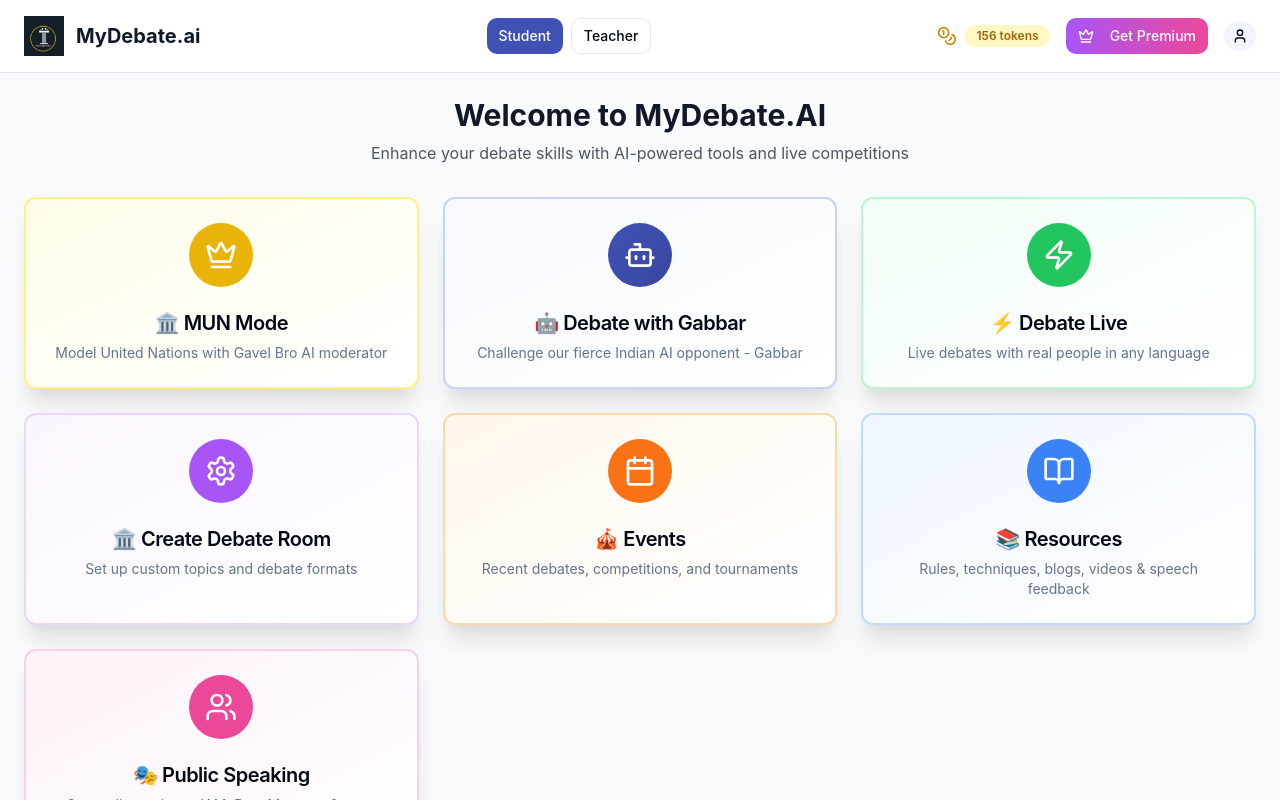
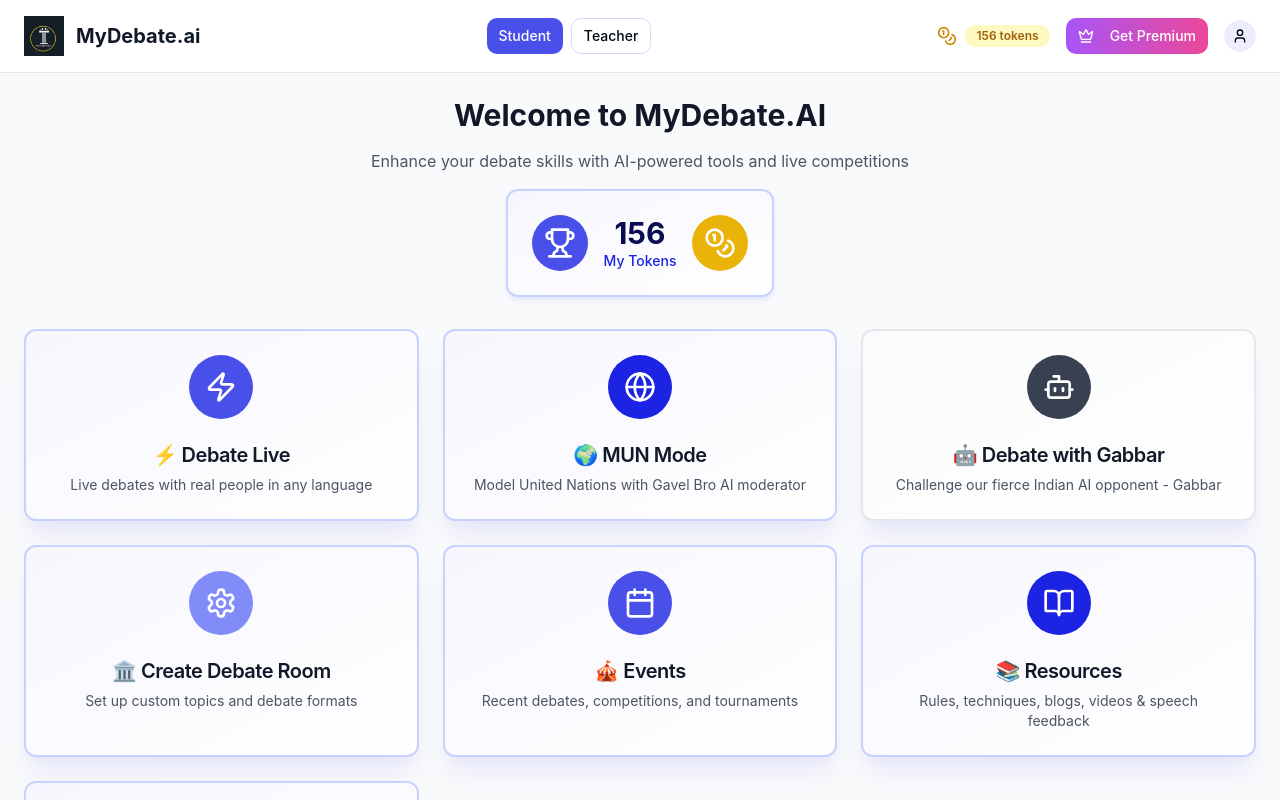
Before and after one commit to taha-sadikot-m/debate_Room_and_AI_Debate, a React (Vite) app: page / in a window 1280 px wide. Shown: the top 800 px of the page. Built offline with nearby package versions, Linux system fonts and the light colour scheme.

Commit message:
feat: Improve UI and add tokens page
-   Debate live is the first option.
-   Include the tokens page on the top.
-   Use indigo color for the icon.
-   Use the UN logo for MUN.
-   Use indigo blue and black color combination.

```diff
--- a/src/components/StudentDashboard.tsx
+++ b/src/components/StudentDashboard.tsx
@@ -3,7 +3,7 @@ import React from 'react';
 import { Button } from '@/components/ui/button';
 import { Card, CardContent, CardDescription, CardHeader, CardTitle } from '@/components/ui/card';
 import { Badge } from '@/components/ui/badge';
-import { Coins } from 'lucide-react';
+import { Coins, Trophy } from 'lucide-react';
 import MainMenuCard from '@/components/dashboard/MainMenuCard';
 
 interface StudentDashboardProps {
@@ -31,10 +31,30 @@ const StudentDashboard = ({
 }: StudentDashboardProps) => {
   return (
     <div className="max-w-7xl mx-auto p-6 space-y-8">
-      {/* Header Section */}
-      <div className="text-center">
+      {/* Header Section with Tokens */}
+      <div className="text-center space-y-4">
         <h1 className="text-3xl font-bold text-gray-900">Welcome to MyDebate.AI</h1>
-        <p className="text-gray-600 mt-2">Enhance your debate skills with AI-powered tools and live competitions</p>
+        <p className="text-gray-600">Enhance your debate skills with AI-powered tools and live competitions</p>
+
+        {/* Tokens Display */}
+        <div className="flex justify-center">
+          <Card className="card-shadow border-2 border-indigo-200 bg-gradient-to-br from-indigo-50 to-white cursor-pointer hover:shadow-lg transition-all" onClick={onViewTokens}>
+            <CardContent className="p-6">
+              <div className="flex items-center space-x-4">
+                <div className="p-3 bg-indigo-500 rounded-full">
+                  <Trophy className="h-8 w-8 text-white" />
+                </div>
+                <div className="text-center">
+                  <p className="text-3xl font-bold text-indigo-900">{userTokens}</p>
+                  <p className="text-sm text-indigo-600 font-medium">My Tokens</p>
+                </div>
+                <div className="p-3 bg-yellow-500 rounded-full">
+                  <Coins className="h-8 w-8 text-white" />
+                </div>
+              </div>
+            </CardContent>
+          </Card>
+        </div>
       </div>
 
       {/* Main Menu */}
@@ -49,13 +69,13 @@ const StudentDashboard = ({
       />
 
       {/* Quick Tips Section */}
-      <Card className="card-shadow border-2 border-blue-200 bg-gradient-to-br from-blue-50 to-white">
+      <Card className="card-shadow border-2 border-indigo-200 bg-gradient-to-br from-indigo-50 to-white">
         <CardHeader>
-          <CardTitle>🚀 Quick Tips to Improve</CardTitle>
-          <CardDescription>Enhance your debate skills with these tips</CardDescription>
+          <CardTitle className="text-indigo-900">🚀 Quick Tips to Improve</CardTitle>
+          <CardDescription className="text-indigo-700">Enhance your debate skills with these tips</CardDescription>
         </CardHeader>
         <CardContent>
-          <ul className="list-disc pl-5 space-y-2">
+          <ul className="list-disc pl-5 space-y-2 text-gray-700">
             <li>Research your topic thoroughly</li>
             <li>Practice your speaking and delivery</li>
             <li>Listen actively to your opponent</li>
--- a/src/components/dashboard/MainMenuCard.tsx
+++ b/src/components/dashboard/MainMenuCard.tsx
@@ -1,6 +1,6 @@
 
 import { Card, CardDescription, CardHeader, CardTitle } from '@/components/ui/card';
-import { Bot, Users, Settings, Calendar, BookOpen, Zap, Crown } from 'lucide-react';
+import { Bot, Users, Settings, Calendar, BookOpen, Zap, Crown, Globe } from 'lucide-react';
 
 interface MainMenuCardProps {
   onStartDebate: () => void;
@@ -23,67 +23,67 @@ const MainMenuCard = ({
 }: MainMenuCardProps) => {
   const menuItems = [
     {
-      icon: Crown,
-      title: '🏛️ MUN Mode',
+      icon: Zap,
+      title: '⚡ Debate Live',
+      description: 'Live debates with real people in any language',
+      onClick: onDebateLive,
+      borderColor: 'border-indigo-200',
+      bgGradient: 'from-indigo-50 to-white',
+      iconBg: 'bg-indigo-500'
+    },
+    {
+      icon: Globe,
+      title: '🌍 MUN Mode',
       description: 'Model United Nations with Gavel Bro AI moderator',
       onClick: onJoinMUN,
-      borderColor: 'border-yellow-200',
-      bgGradient: 'from-yellow-50 to-white',
-      iconBg: 'bg-yellow-500'
+      borderColor: 'border-indigo-200',
+      bgGradient: 'from-indigo-50 to-white',
+      iconBg: 'bg-indigo-600'
     },
     {
       icon: Bot,
       title: '🤖 Debate with Gabbar',
       description: 'Challenge our fierce Indian AI opponent - Gabbar',
       onClick: onStartDebate,
-      borderColor: 'border-indigo-200',
-      bgGradient: 'from-indigo-50 to-white',
-      iconBg: 'gradient-indigo'
-    },
-    {
-      icon: Zap,
-      title: '⚡ Debate Live',
-      description: 'Live debates with real people in any language',
-      onClick: onDebateLive,
-      borderColor: 'border-green-200',
-      bgGradient: 'from-green-50 to-white',
-      iconBg: 'bg-green-500'
+      borderColor: 'border-gray-200',
+      bgGradient: 'from-gray-50 to-white',
+      iconBg: 'bg-gray-700'
     },
     {
       icon: Settings,
       title: '🏛️ Create Debate Room',
       description: 'Set up custom topics and debate formats',
       onClick: onCreateDebateRoom,
-      borderColor: 'border-purple-200',
-      bgGradient: 'from-purple-50 to-white',
-      iconBg: 'bg-purple-500'
+      borderColor: 'border-indigo-200',
+      bgGradient: 'from-indigo-50 to-white',
+      iconBg: 'bg-indigo-400'
     },
     {
       icon: Calendar,
       title: '🎪 Events',
       description: 'Recent debates, competitions, and tournaments',
       onClick: onViewEvents,
-      borderColor: 'border-orange-200',
-      bgGradient: 'from-orange-50 to-white',
-      iconBg: 'bg-orange-500'
+      borderColor: 'border-indigo-200',
+      bgGradient: 'from-indigo-50 to-white',
+      iconBg: 'bg-indigo-500'
     },
     {
       icon: BookOpen,
       title: '📚 Resources',
       description: 'Rules, techniques, blogs, videos & speech feedback',
       onClick: onResources,
-      borderColor: 'border-blue-200',
-      bgGradient: 'from-blue-50 to-white',
-      iconBg: 'bg-blue-500'
+      borderColor: 'border-indigo-200',
+      bgGradient: 'from-indigo-50 to-white',
+      iconBg: 'bg-indigo-600'
     },
     {
       icon: Users,
       title: '🎭 Public Speaking',
       description: 'Group discussions, JAM, Best Manager & more activities',
       onClick: onPublicSpeaking,
-      borderColor: 'border-pink-200',
-      bgGradient: 'from-pink-50 to-white',
-      iconBg: 'bg-pink-500'
+      borderColor: 'border-indigo-200',
+      bgGradient: 'from-indigo-50 to-white',
+      iconBg: 'bg-indigo-400'
     }
   ];
 
@@ -92,15 +92,15 @@ const MainMenuCard = ({
       {menuItems.map((item, index) => (
         <Card
           key={index}
-          className={`card-shadow-lg border-2 ${item.borderColor} bg-gradient-to-br ${item.bgGradient} hover:shadow-xl transition-all cursor-pointer`}
+          className={`card-shadow-lg border-2 ${item.borderColor} bg-gradient-to-br ${item.bgGradient} hover:shadow-xl transition-all cursor-pointer hover:border-indigo-300`}
           onClick={item.onClick}
         >
           <CardHeader className="text-center">
             <div className={`mx-auto ${item.iconBg} p-4 rounded-full w-16 h-16 flex items-center justify-center mb-4`}>
               <item.icon className="h-8 w-8 text-white" />
             </div>
-            <CardTitle className="text-xl">{item.title}</CardTitle>
-            <CardDescription>
+            <CardTitle className="text-xl text-gray-900">{item.title}</CardTitle>
+            <CardDescription className="text-gray-600">
               {item.description}
             </CardDescription>
           </CardHeader>
--- a/src/index.css
+++ b/src/index.css
@@ -17,34 +17,36 @@
     --popover: 0 0% 100%;
     --popover-foreground: 222.2 84% 4.9%;
 
-    --primary: 231 48% 48%;
+    --primary: 238 78% 60%;
     --primary-foreground: 0 0% 100%;
 
-    --secondary: 210 40% 96.1%;
-    --secondary-foreground: 222.2 47.4% 11.2%;
+    --secondary: 238 78% 96%;
+    --secondary-foreground: 238 78% 20%;
 
-    --muted: 210 40% 96.1%;
+    --muted: 238 78% 96%;
     --muted-foreground: 215.4 16.3% 46.9%;
 
-    --accent: 231 48% 95%;
-    --accent-foreground: 231 48% 30%;
+    --accent: 238 78% 95%;
+    --accent-foreground: 238 78% 30%;
 
     --destructive: 0 84.2% 60.2%;
     --destructive-foreground: 210 40% 98%;
 
-    --border: 214.3 31.8% 91.4%;
-    --input: 214.3 31.8% 91.4%;
-    --ring: 231 48% 48%;
+    --border: 238 78% 91%;
+    --input: 238 78% 91%;
+    --ring: 238 78% 60%;
 
     --radius: 0.75rem;
 
-    /* Custom MUN Platform Colors */
-    --indigo-50: 231 48% 98%;
-    --indigo-100: 231 48% 94%;
-    --indigo-500: 231 48% 48%;
-    --indigo-600: 231 48% 42%;
-    --indigo-700: 231 48% 36%;
-    --indigo-900: 231 48% 18%;
+    /* Custom MUN Platform Colors - Indigo & Black Theme */
+    --indigo-50: 238 78% 98%;
+    --indigo-100: 238 78% 94%;
+    --indigo-400: 238 78% 70%;
+    --indigo-500: 238 78% 60%;
+    --indigo-600: 238 78% 50%;
+    --indigo-700: 238 78% 40%;
+    --indigo-800: 238 78% 30%;
+    --indigo-900: 238 78% 18%;
   }
 
   .dark {
@@ -52,7 +54,7 @@
     --foreground: 210 40% 98%;
     --card: 222.2 84% 4.9%;
     --card-foreground: 210 40% 98%;
-    --primary: 231 48% 58%;
+    --primary: 238 78% 70%;
     --primary-foreground: 222.2 47.4% 11.2%;
   }
 }
@@ -65,6 +67,7 @@
   body {
     @apply bg-background text-foreground font-sans;
     font-family: 'Inter', system-ui, -apple-system, sans-serif;
+    background: linear-gradient(135deg, hsl(var(--indigo-50)) 0%, white 100%);
   }
 
   h1, h2, h3, h4, h5, h6 {
@@ -81,15 +84,19 @@
     background: linear-gradient(135deg, hsl(var(--indigo-600)) 0%, hsl(var(--indigo-700)) 100%);
   }
 
+  .gradient-indigo-black {
+    background: linear-gradient(135deg, hsl(var(--indigo-600)) 0%, #000000 100%);
+  }
+
   .text-shadow {
     text-shadow: 0 2px 4px rgba(0, 0, 0, 0.1);
   }
 
   .card-shadow {
-    box-shadow: 0 4px 6px -1px rgba(0, 0, 0, 0.1), 0 2px 4px -1px rgba(0, 0, 0, 0.06);
+    box-shadow: 0 4px 6px -1px rgba(99, 102, 241, 0.1), 0 2px 4px -1px rgba(99, 102, 241, 0.06);
   }
 
   .card-shadow-lg {
-    box-shadow: 0 20px 25px -5px rgba(0, 0, 0, 0.1), 0 10px 10px -5px rgba(0, 0, 0, 0.04);
+    box-shadow: 0 20px 25px -5px rgba(99, 102, 241, 0.1), 0 10px 10px -5px rgba(99, 102, 241, 0.04);
   }
 }
```
Also changed, not shown: src/components/ViewManager.tsx (+16 -16 lines).
